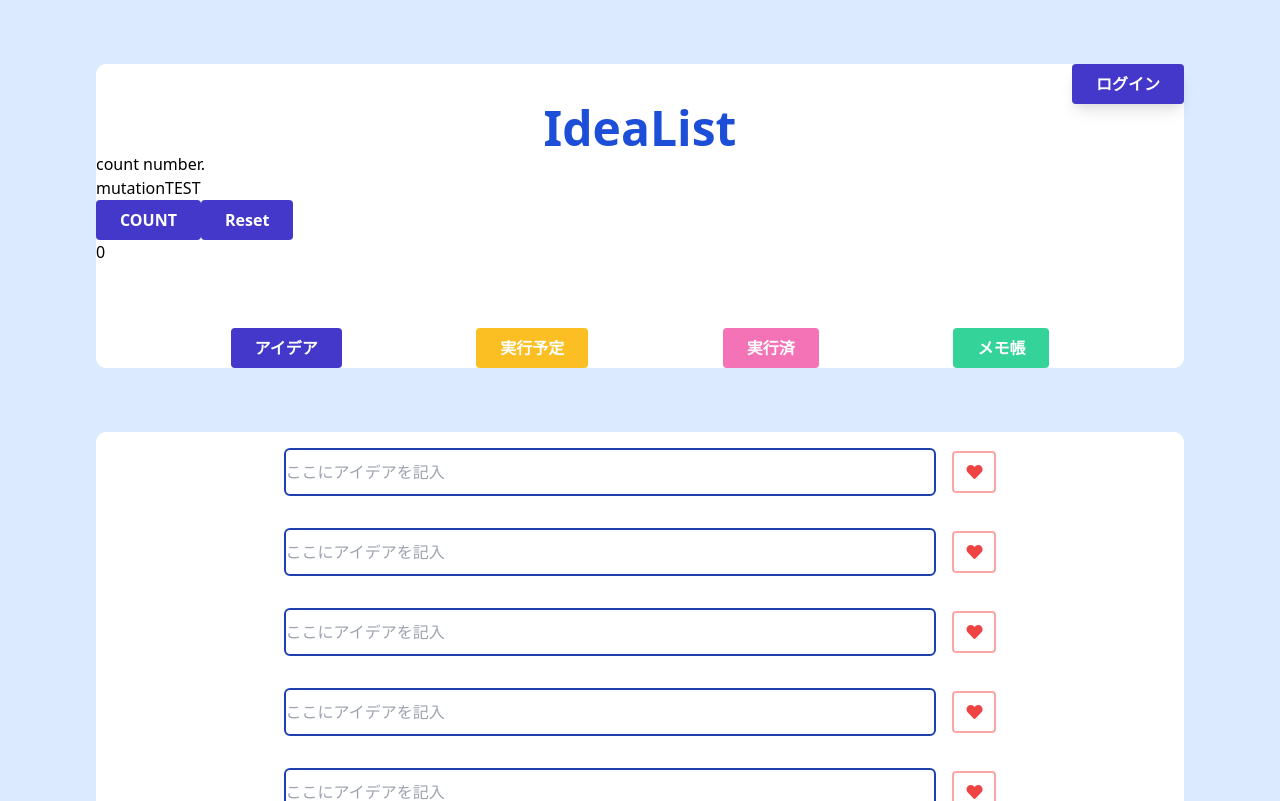
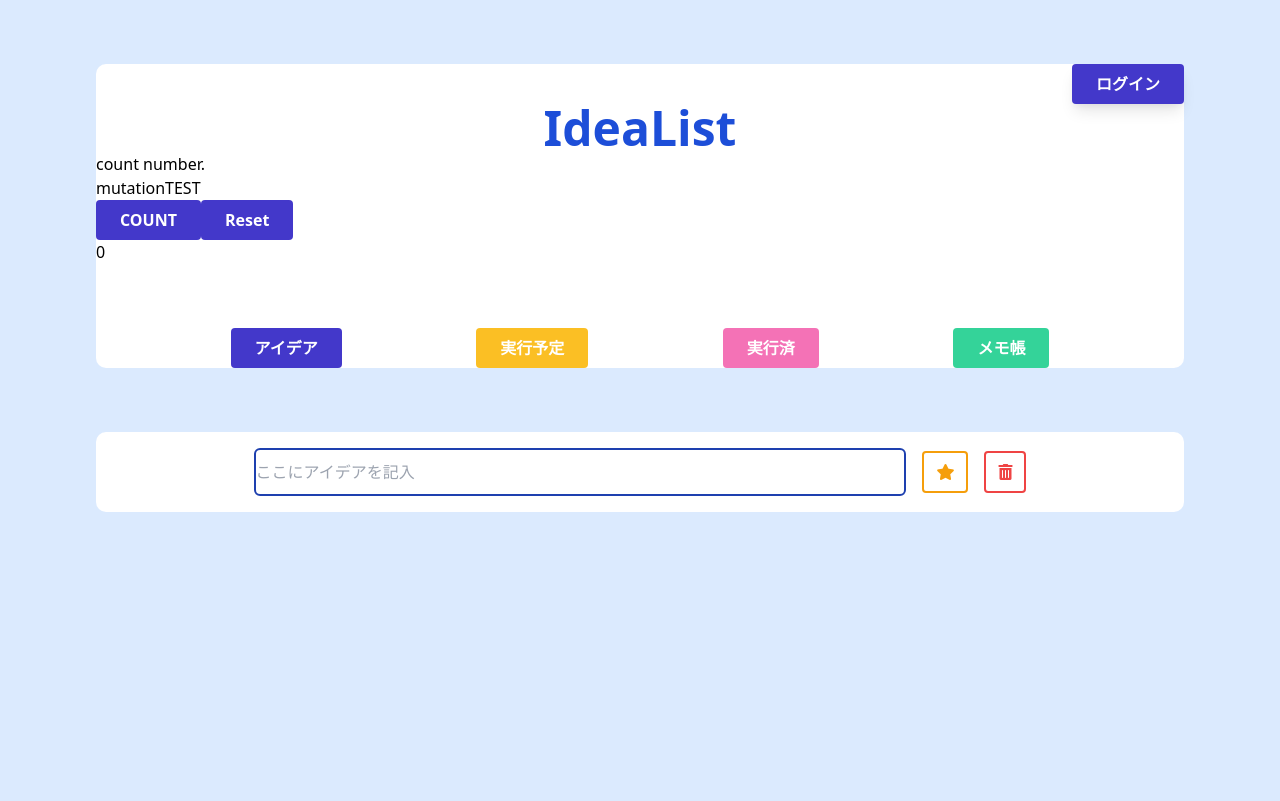
Before and after one commit to k1237/IdeaList, a Vue app: page / in a window 1280 px wide. Shown: the top 801 px of the page. Built offline with nearby package versions, Linux system fonts and the light colour scheme.

Commit message:
各フォームの値の保存・該当箇所のストレージ削除

```diff
--- a/src/App.vue
+++ b/src/App.vue
@@ -8,6 +8,7 @@
     <router-view
       v-for="n in loop"
       v-on:form-event="formAction"
+      v-on:local-event="localAction"
       v-bind:key="n"
       name="idea"
     ></router-view>
@@ -17,6 +18,7 @@
       v-for="idea in idea_ar"
       v-bind:key="idea"
       v-bind:idea_txt="idea"
+      @delete-click="DeleteAction"
     ></router-view>
 
     <router-view name="excuted"></router-view>
@@ -37,34 +39,51 @@
 <script>
 import Header from "./components/Header.vue";
 import Nav from "./components/Nav.vue";
-
 export default {
   name: "App",
   components: {
     Header,
     Nav,
   },
-
   data() {
     return {
-      loop: 10,
-      idea_txt:[],//アイデア用配列
+      loop:1,
       idea_ar: [], //実行予定用配列
+      // Allidea : [...Array(10)].map((_, i) => ({ id: i-1 + 1 ,txt:''})),
     };
   },
 
   watch: {
-    //ローカルストレージに保存
+     idea_ar: {
+      handler: function (next) {
+        localStorage.setItem("idea_ar", JSON.stringify(next));
+      },
+      deep: true,
+    }
+
   },
 
   methods: {
     formAction(idea) {
       this.idea_ar.push(idea);
     },
+
+    localAction(idea){
+        this.localidea = idea;
+    },
+
+    DeleteAction(){
+      localStorage.removeItem("idea_ar");
+      window.location.reload();
+    }
+
   },
 
   created: function () {
-    //次回アクセス時に復元できるようにする
+   const S_IDEA = localStorage.getItem("idea_ar");
+    if (S_IDEA) {
+      this.idea_ar = JSON.parse(S_IDEA);
+    }
   },
 };
 </script>
--- a/src/components/Header.vue
+++ b/src/components/Header.vue
@@ -14,6 +14,7 @@
 
     <p>{{$store.state.message}}</p>
 
+    <!--Vuexの練習-->
     <p>mutationTEST</p>
     <input type="submit" name="" id="" class="bg-indigo-700 btn"
             value="COUNT" @click="$store.commit('doit')" />
--- a/src/components/Idea.vue
+++ b/src/components/Idea.vue
@@ -4,30 +4,45 @@
       class="border-blue-800 border-2 w-3/5 h-12 rounded-md my-4"
       type="text"
       placeholder="ここにアイデアを記入"
+      @change="onChanges"
       v-model="idea"
     />
 
-    <a  class="
+    <a
+      class="
+        btn
+        text-yellow-500
+        ml-4
+        px-3
+        border-2 border-yellow-500
+        hover:bg-yellow-300
+      "
+      @click="submit_idea"
+      ><i class="fas fa-star"></i></a>
+
+
+    <a
+      href=""
+      class="
         btn
         text-red-500
         ml-4
+        mt-5
         px-3
-        border-2 border-red-300
-        hover:bg-pink-300
+        h-10
+        border-2 border-red-500
+        hover:bg-red-200
       "
-      @click="submit_idea"
-      ><i class="fas fa-heart"></i
+      ><i class="fas fa-trash-alt"></i
     ></a>
   </div>
 </template>
 
 <script>
-
 export default {
   name: "Idea",
-
   props: {
-
+    localidea: String,
   },
 
   data() {
@@ -36,12 +51,26 @@ export default {
     };
   },
 
-
-  methods:{
-    submit_idea(){
-      this.$emit("form-event", this.idea);
+  mounted() {
+    if (localStorage.name) {
+      this.idea = localStorage.name;
     }
   },
 
+  watch: {
+    idea(newName) {
+      localStorage.name = newName;
+    },
+  },
+
+  methods: {
+    submit_idea() {
+      this.$emit("form-event", this.idea);
+   },
+
+    onChanges() {//複数のフォームの値をストレージに保存するには？
+      // this.$emit("local-event", this.idea);
+    },
+  },
 };
 </script>
--- a/src/components/Schedule.vue
+++ b/src/components/Schedule.vue
@@ -33,6 +33,7 @@
         border-2 border-red-500
         hover:bg-red-200
       "
+      @click="$emit('delete-click')"
       ><i class="fas fa-trash-alt"></i
     ></a>
     </div>
@@ -49,5 +50,8 @@ export default {
   data() {
     return {};
   },
+
 };
+
+
 </script>
```
Also changed, not shown: 1 other file (tests, documents, lock files or other folders).
